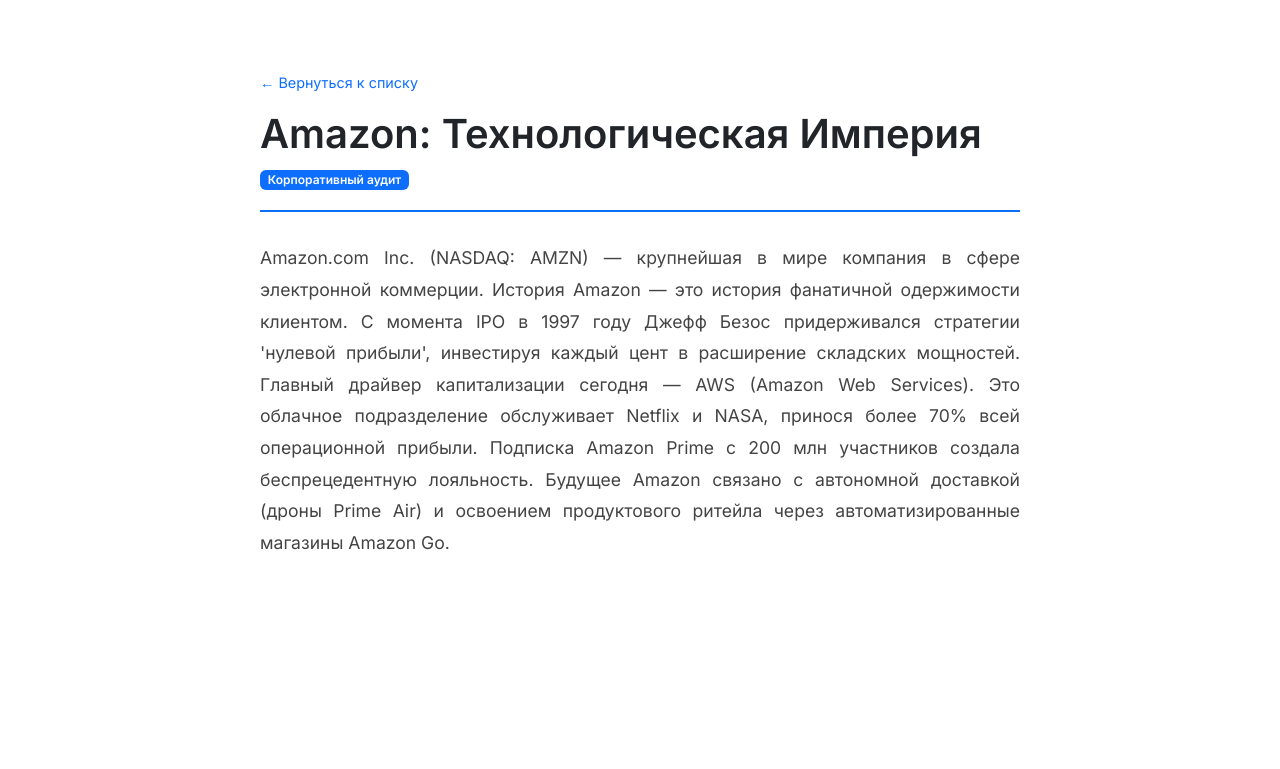
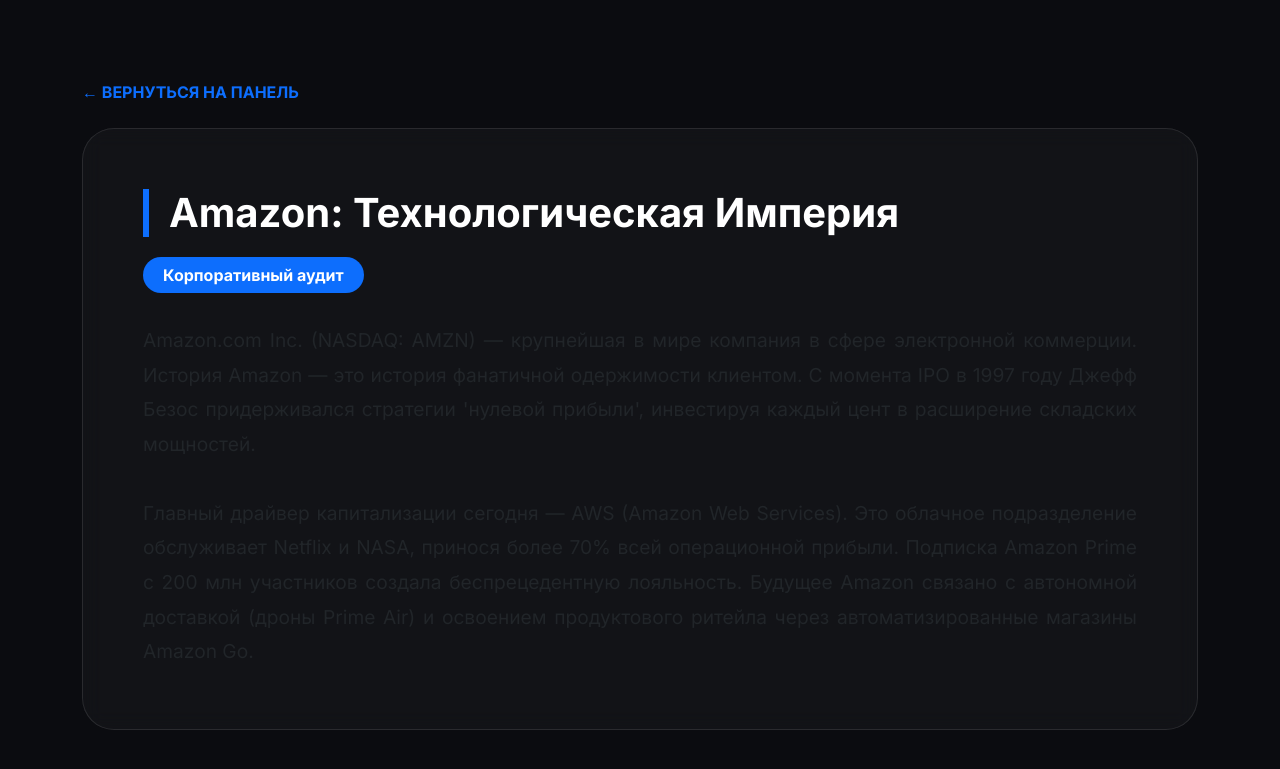
Before and after one commit to vi098275-debug/literate-octo-broccoli, a Flask app: page /amazon in a window 1280 px wide. Shown: the top 769 px of the page. Run offline with Flask 3, Linux system fonts and the light colour scheme.

Commit message:
Update project.html

```diff
--- a/templates/project.html
+++ b/templates/project.html
@@ -3,27 +3,30 @@
 <head>
     <meta charset="UTF-8">
     <title>{{ title }}</title>
-    <link href="https://fonts.googleapis.com/css2?family=Inter:wght@400;600&display=swap" rel="stylesheet">
+    <link href="https://fonts.googleapis.com/css2?family=Inter:wght@400;700&display=swap" rel="stylesheet">
     <link href="https://cdn.jsdelivr.net/npm/bootstrap@5.3.0/dist/css/bootstrap.min.css" rel="stylesheet">
     <style>
-        body { font-family: 'Inter', sans-serif; background-color: #fff; padding-top: 50px; }
-        .main-content { max-width: 800px; margin: auto; padding: 20px; }
-        .header-box { border-bottom: 2px solid #0d6efd; padding-bottom: 20px; margin-bottom: 30px; }
-        .back-link { color: #0d6efd; text-decoration: none; font-size: 0.9rem; }
-        .back-link:hover { text-decoration: underline; }
-        h1 { font-weight: 700; }
-        .content-text { line-height: 1.8; font-size: 1.1rem; text-align: justify; color: #444; }
+        body { background-color: #0b0c10; color: #fff; font-family: 'Inter', sans-serif; padding-top: 80px; }
+        .content-box {
+            background: rgba(255, 255, 255, 0.03); border: 1px solid rgba(255, 255, 255, 0.1);
+            border-radius: 32px; padding: 60px; backdrop-filter: blur(10px);
+            animation: fadeIn 0.8s ease;
+        }
+        @keyframes fadeIn { from { opacity: 0; transform: scale(0.95); } to { opacity: 1; transform: scale(1); } }
+        h1 { font-weight: 800; border-left: 6px solid #0d6efd; padding-left: 20px; margin-bottom: 20px; }
+        .badge { font-size: 1rem; padding: 10px 20px; border-radius: 100px; margin-bottom: 30px; }
+        .text-body { font-size: 1.2rem; line-height: 1.8; color: #ccc; white-space: pre-line; text-align: justify; }
+        .back-btn { color: #0d6efd; text-decoration: none; font-weight: 700; transition: 0.3s; }
+        .back-btn:hover { color: #fff; }
     </style>
 </head>
 <body>
-    <div class="container main-content">
-        <a href="/" class="back-link">← Вернуться к списку</a>
-        <div class="header-box mt-3">
+    <div class="container mb-5">
+        <a href="/" class="back-btn">← ВЕРНУТЬСЯ НА ПАНЕЛЬ</a>
+        <div class="content-box mt-4">
             <h1>{{ title }}</h1>
-            <span class="badge bg-primary">{{ mode }}</span>
-        </div>
-        <div class="content-text">
-            <p>{{ story }}</p>
+            <div class="badge bg-primary">{{ mode }}</div>
+            <div class="text-body">{{ story }}</div>
         </div>
     </div>
 </body>
```
